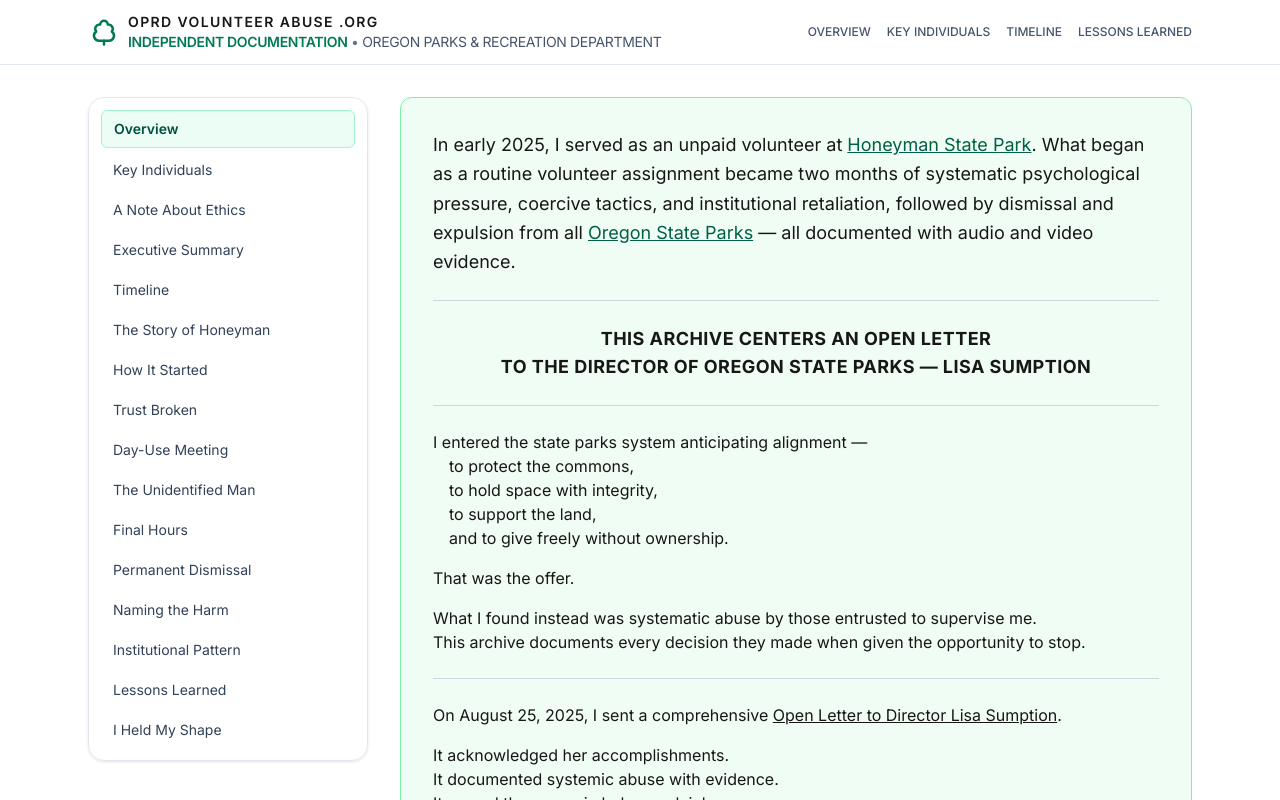
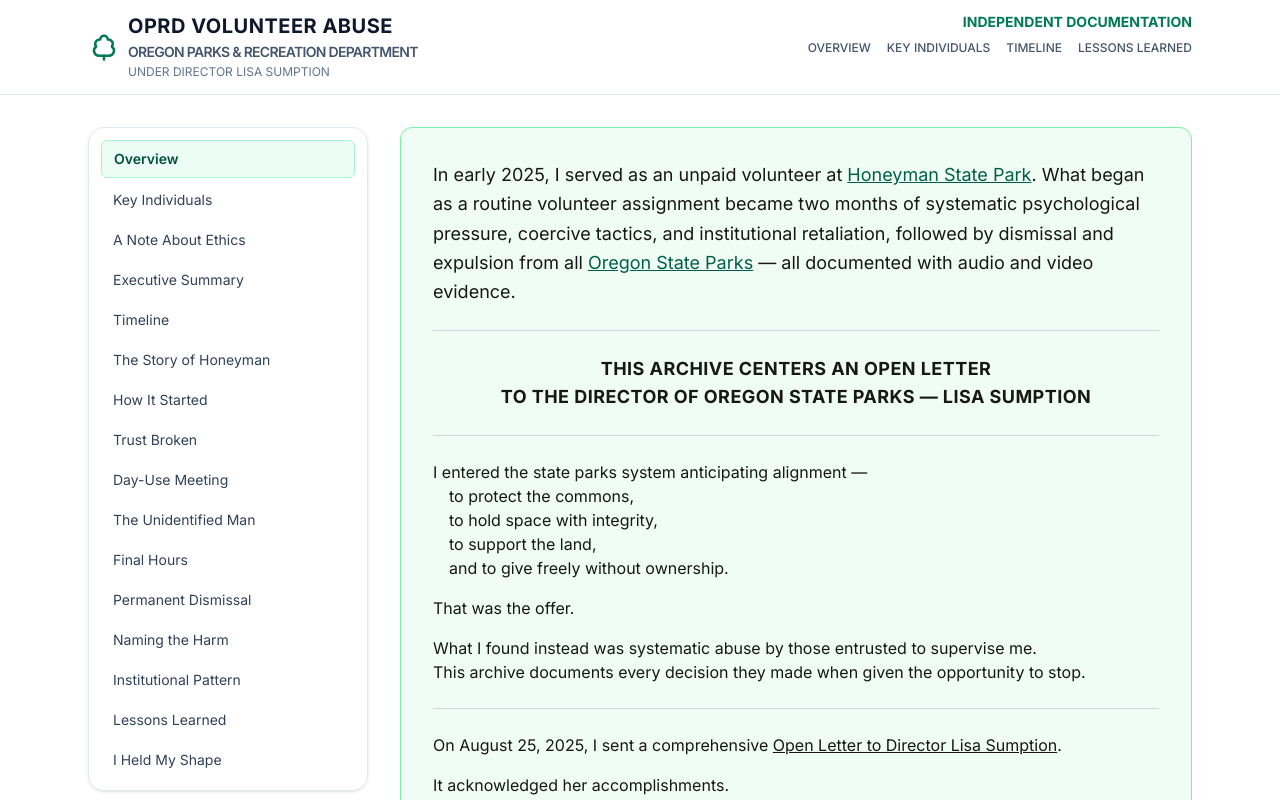
Before and after one commit to rswfire/rswfire.oprd, a Next.js app: page / in a window 1280 px wide. Shown: the top 800 px of the page. Built offline with nearby package versions, Linux system fonts and the light colour scheme.

Commit message:
Polishing the Archive

```diff
--- a/components/Header.tsx
+++ b/components/Header.tsx
@@ -11,25 +11,32 @@ export default function Header() {
     return (
         <header className="sticky top-0 z-10 border-b border-slate-200 bg-white/95 backdrop-blur">
             <div className="mx-auto max-w-6xl px-4 sm:px-6 py-3">
-                <div className="flex items-center justify-between">
+                <div className="flex items-start justify-between w-full">
                     <Link href="/" className="flex items-center gap-2">
-                        <div className="flex h-8 w-8 items-center justify-center">
+                        <div className="flex h-8 w-8 items-center justify-center flex-shrink-0">
                             <Icon name="TreeDeciduous" size="30" className="text-emerald-700"/>
                         </div>
-                        <div className="leading-tight">
-                            <div className="text-sm font-semibold tracking-tight sm:tracking-widest uppercase">
-                                OPRD VOLUNTEER ABUSE .ORG
-                            </div>
-                            <div className="text-xs sm:text-sm tracking-tight">
-                                <span className="font-semibold text-emerald-700">INDEPENDENT DOCUMENTATION</span>
-                                <span className="hidden sm:inline text-slate-500"> &bull; </span>
-                                <span className="hidden sm:inline text-slate-600">OREGON PARKS &amp; RECREATION DEPARTMENT</span>
+                        <div className="leading-tight space-y-0.5">
+                            <h1 className="text-base sm:text-xl font-bold tracking-wide uppercase text-slate-900">
+                                OPRD VOLUNTEER ABUSE
+                            </h1>
+                            <h2 className="text-xs sm:text-sm tracking-tighter text-slate-600 font-semibold">
+                                OREGON PARKS &amp; RECREATION DEPARTMENT
+                            </h2>
+                            <h3 className="text-xs tracking-tightest text-slate-500 hidden sm:block">
+                                UNDER DIRECTOR LISA SUMPTION
+                            </h3>
+                            <div className="font-bold text-emerald-700 text-xs sm:hidden">
+                                INDEPENDENT DOCUMENTATION
                             </div>
                         </div>
                     </Link>
 
-                    {/* Desktop Nav */}
-                    <nav className="hidden sm:flex gap-4 text-xs font-medium text-slate-600">
+                    <div className="hidden sm:flex flex-col items-end gap-2">
+                        <div className="font-bold text-emerald-700 text-sm whitespace-nowrap">
+                            INDEPENDENT DOCUMENTATION
+                        </div>
+                        <nav className="flex gap-4 text-xs font-medium text-slate-600">
                             <Link href="/" className="hover:text-black">
                                 OVERVIEW
                             </Link>
@@ -43,8 +50,8 @@ export default function Header() {
                                 LESSONS LEARNED
                             </Link>
                         </nav>
+                    </div>
 
-                    {/* Mobile Menu Button */}
                     <button
                         onClick={() => setMobileMenuOpen(!mobileMenuOpen)}
                         className="sm:hidden p-2 text-slate-600 hover:text-black"
--- a/next.config.ts
+++ b/next.config.ts
@@ -3,6 +3,7 @@ import type { NextConfig } from "next";
 const nextConfig: NextConfig = {
   output: "export",
   reactCompiler: true,
+  allowedDevOrigins: ["oprdvolunteerabuse.local"],
 };
 
 export default nextConfig;
```
Lines whose indentation alone changed are shown as unchanged.
